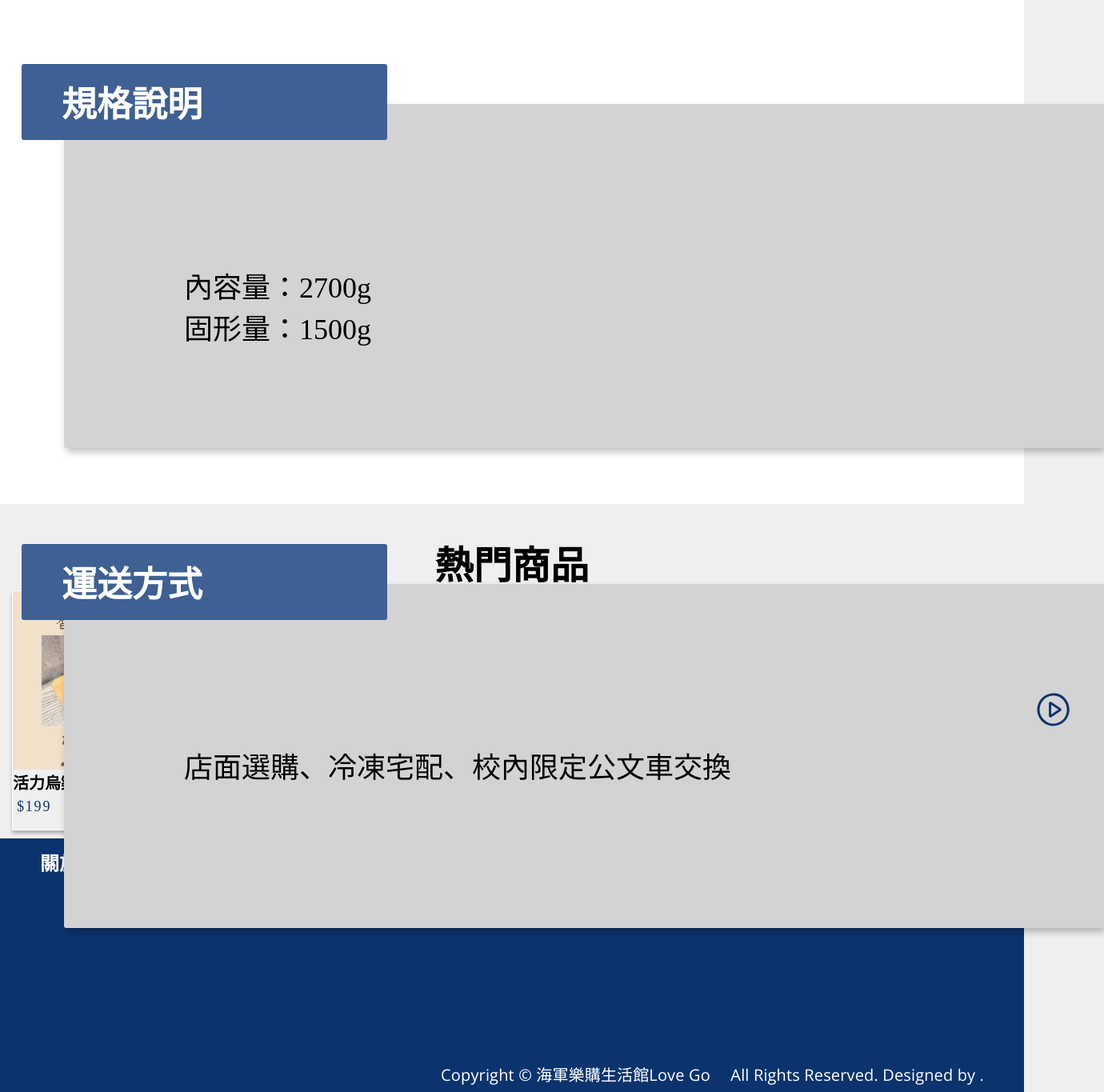
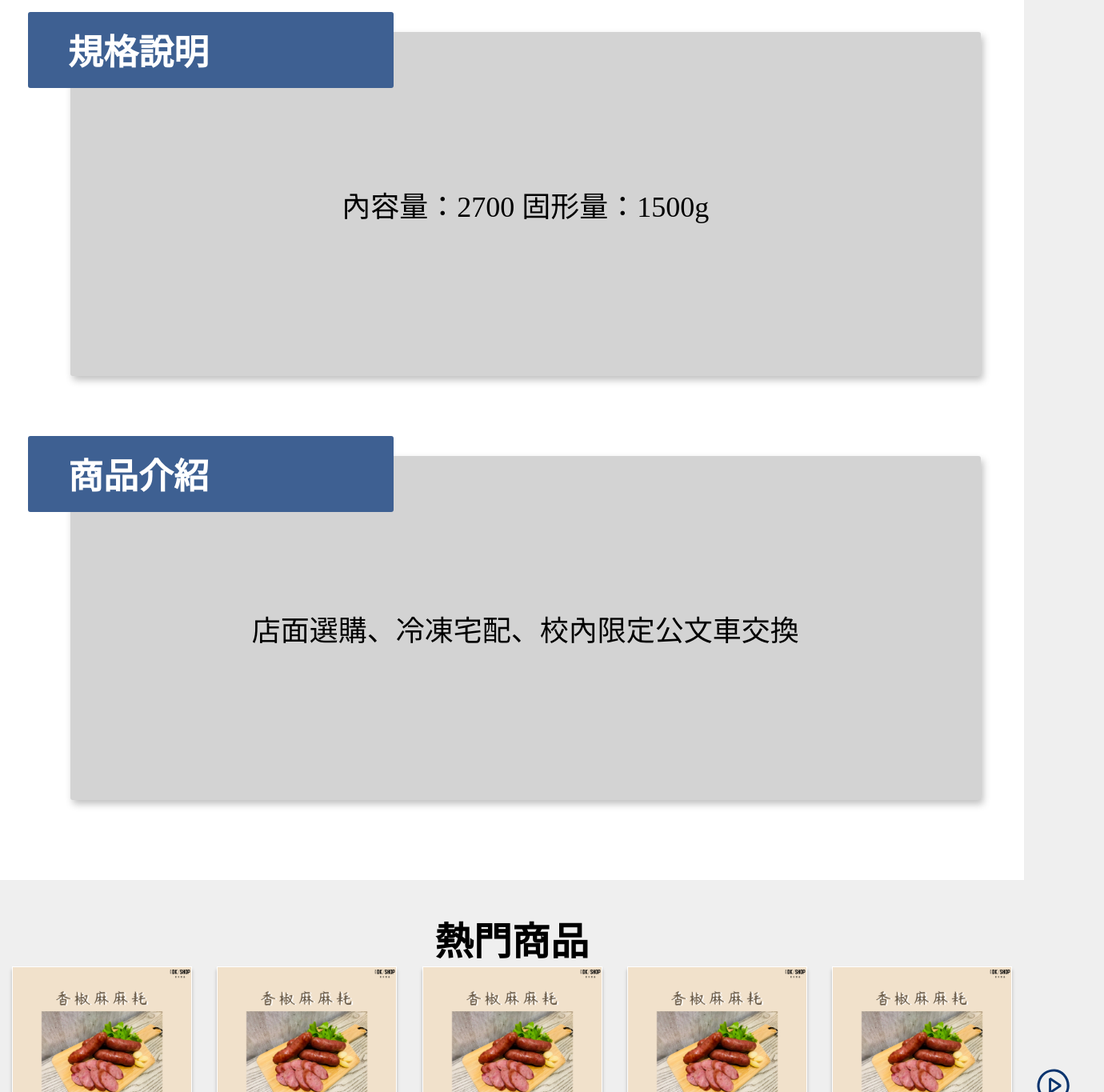
Before and after one commit to jiweihong0/lovego-frontend, a React (Create React App) app: page /lovego-frontend/product/1 in a window 1280 px wide. Shown: the part 1320-2685 px from the top of the page at 80% size, 1380 px wide, since content can reach past the window. Built offline with nearby package versions, Linux system fonts and the light colour scheme.

Commit message:
Style:使Detail區塊自適應化 使區塊能夠用迴圈方式生產

```diff
--- a/src/components/Content/Content.js
+++ b/src/components/Content/Content.js
@@ -2,7 +2,7 @@
 import img_prod from "../../imgs/product.png";
 function Content() {
     return (
-        <section className="template">
+        <>
             <div className="content-product">
                 <div className="content-photo">
                     <img src={img_prod} alt="Image alt here" />
@@ -35,7 +35,7 @@ function Content() {
                 <p>運送方式:全家冷凍取貨 / 全家冷凍取貨付款</p>
             </div>
 
-        </section>
+        </>
     );
 }
 
--- a/src/components/Content/Detail.js
+++ b/src/components/Content/Detail.js
@@ -1,29 +1,38 @@
 
-function Detail() {
-    const aa =`嚴選台灣飼養的烏骨雞\n
-    又名膠原美顏雞，富含膠原蛋白，結合魚鱗膠原蛋白，再搭配補氣中藥，讓您吃出安心、養出美麗！`
+function detail() {
+    const datas = [
+        {
+            title: "商品介紹",
+            content: "嚴選台灣飼養的烏骨雞\n又名膠原美顏雞，富含膠原蛋白，結合魚鱗膠原蛋白，再搭配補氣中藥，讓您吃出安心、養出美麗！"
+        },
+        {
+            title: "規格說明",
+            content: "內容量：2700\n固形量：1500g"
+        },
+        {
+            title: "商品介紹",
+            content: "店面選購、冷凍宅配、校內限定公文車交換"
+        }
+    ]
+
     return (
         <>
-            <div className="Detail-frame">
-                <div className="Detail-textframe">
-                    <p className="Detail-text">{aa}</p>
+            <div className="detail-frame">
+                <div className="detail-container">
+                    {datas.map(data => {
+                        return (
+                            <div className="detail-block">
+                                <div className="detail-frametop">{data.title}</div>
+                                <div className="detail-textframe">
+                                    <p className="detail-text">{data.content}</p>
+                                </div>
+                            </div>
+                        )
+                    })}
                 </div>
-                <div className="Detail-frametop">商品介紹</div>
-                <div className="Detail-textframe2">
-                    <div className="Detail-text">
-                        <p>內容量：2700g</p>
-                        <p>固形量：1500g</p>
-                    </div>
-                </div>
-                <div className="Detail-frametop2">規格說明</div>
-                <div className="Detail-textframe3">
-                    <p className="Detail-text"  >店面選購、冷凍宅配、校內限定公文車交換</p>
-                </div>
-                <div className="Detail-frametop3">運送方式</div>
-
             </div>
         </>
     );
 }
 
-export default Detail;
+export default detail;
--- a/src/pages/Productpage.js
+++ b/src/pages/Productpage.js
@@ -6,14 +6,16 @@ import Detail from "../components/Content/Detail";
 
 function Productpage() {
     return (
-        <div>
-            <Navbar/>
-            <Content/>
-            <Detail/>
-            <Popular/>
-            <Footer/>
-        </div>
-     );
+        <>
+            <Navbar />
+            <section className="template">
+                <Content />
+                <Detail />
+                <Popular />
+                <Footer />
+            </section>
+        </>
+    );
 }
 
 export default Productpage;
--- a/src/styles/detail.css
+++ b/src/styles/detail.css
@@ -1,42 +1,61 @@
 /* 商品敘述 */
 
 /* Auto layout */
-.Detail-frame{
+.detail-frame{
     display: flex;
+    position: block;
     flex-direction: column;
     align-items: flex-start;
-    padding: 10px 10px 8px;
+    padding: 100px 8px;
     gap: 10px;
 
     min-width: 450px;
     width: 100%;
-    height: 1800px;
+    height: auto;
     background: #FFFFFF;
 }
 
+.detail-container{
+    position: block;
+    display: flex;
+    flex-direction: column;
+    width: 100%;
+    height: auto;
+    gap: 100px;
+}
 
-.Detail-frametop{
+.detail-block{
+    position: relative;
+    height: auto;
+}
+
+
+.detail-frametop{
     position: absolute;
     width: 457px;
     height: 95px;
     left: 27px;
-    top: 800px;
+    top: -25px;
     border-radius:3px;
     background: #3E6092;
     font-size: 44px;
     padding: 15px 15px 30px 50px;
     font-weight: bold;
 
+    z-index: 2;
     color: #FFFFFF;
+}
 
-}
 /* 底 */
-.Detail-textframe{
-    position: absolute;
-    width: 1300px;
+.detail-textframe{
+    position: relative;
+    width: 90%;
     height: 430px;
     left: 80px;
-    top: 850px;
+
+    display: flex;
+    align-items: center;
+    justify-content: center;
 
     background:50% #d3d3d3;
     box-shadow: 3px 5px 10px rgba(0, 0, 0, 0.25);
@@ -44,66 +63,7 @@
     font-size: 36px;
     color: #000000;
 }
-.Detail-frametop2{
-    position: absolute;
-    width: 457px;
-    height: 95px;
-    left: 27px;
-    top: 1400px;
-    border-radius:3px;
 
-    background: #3E6092;
-    font-size: 44px;
-    padding: 15px 15px 30px 50px;
-    font-weight: bold;
-
-    color: #FFFFFF;
-
+.detail-text{
+    padding: 0 100px;
 }
-/* 底 */
-.Detail-textframe2{
-    position: absolute;
-    width: 1300px;
-    height: 430px;
-    left: 80px;
-    top: 1450px;
-
-    background:50% #d3d3d3;
-    box-shadow: 3px 5px 10px rgba(0, 0, 0, 0.25);
-    border-radius: 3px;
-    font-size: 36px;
-    color: #000000;
-}
-.Detail-frametop3{
-    position: absolute;
-    width: 457px;
-    height: 95px;
-    left: 27px;
-    border-radius:3px;
-    top: 2000px;
-
-    background: #3E6092;
-    font-size: 44px;
-    padding: 15px 15px 30px 50px;
-    font-weight: bold;
-
-    color: #FFFFFF;
-
-}
-/* 底 */
-.Detail-textframe3{
-    position: absolute;
-    width: 1300px;
-    height: 430px;
-    left: 80px;
-    top: 2050px;
-
-    background:50% #d3d3d3;
-    box-shadow: 3px 5px 10px rgba(0, 0, 0, 0.25);
-    border-radius: 3px;
-    font-size: 36px;
-    color: #000000;
-}
-.Detail-text{
-    padding: 200px 100px 200px 150px;
-}
```
